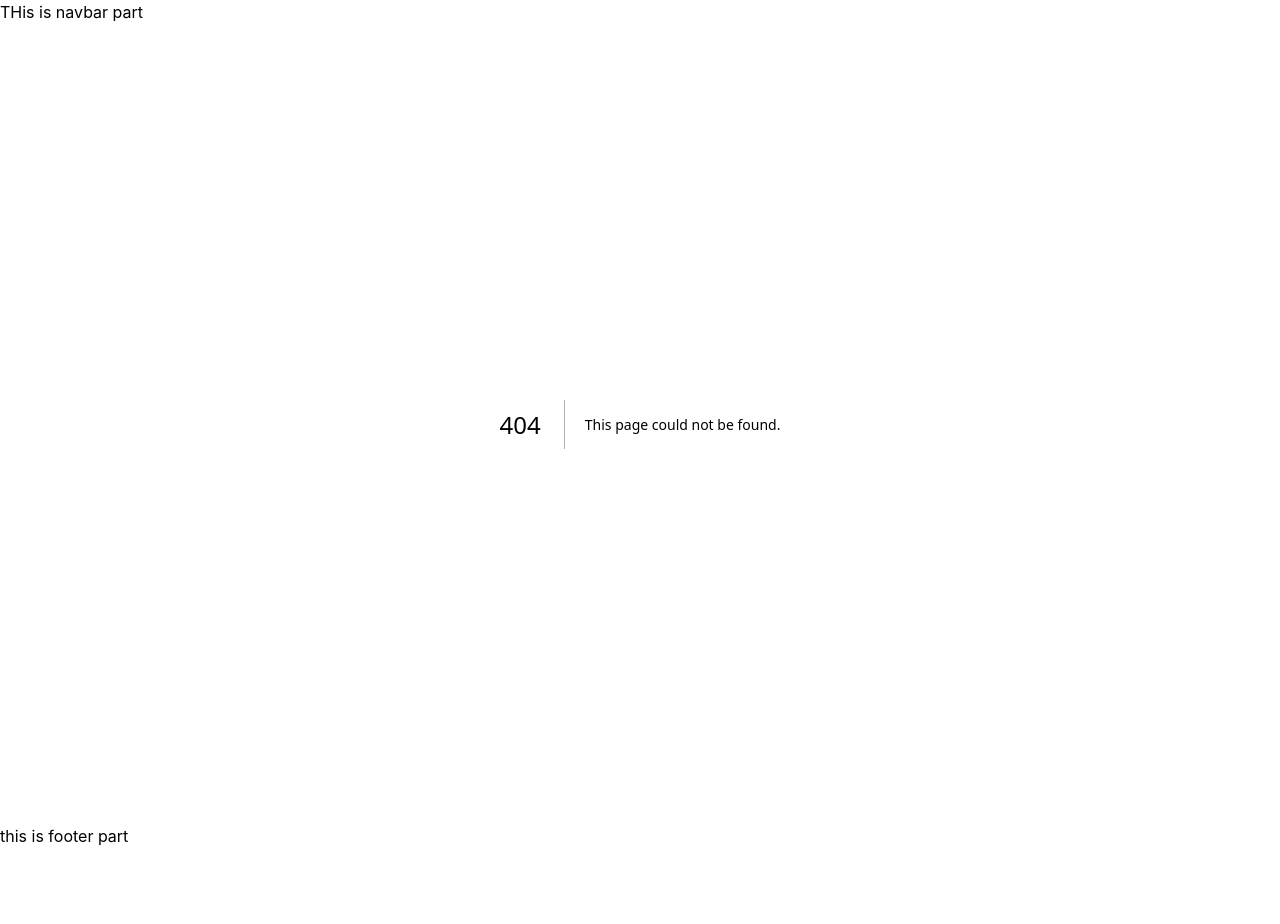
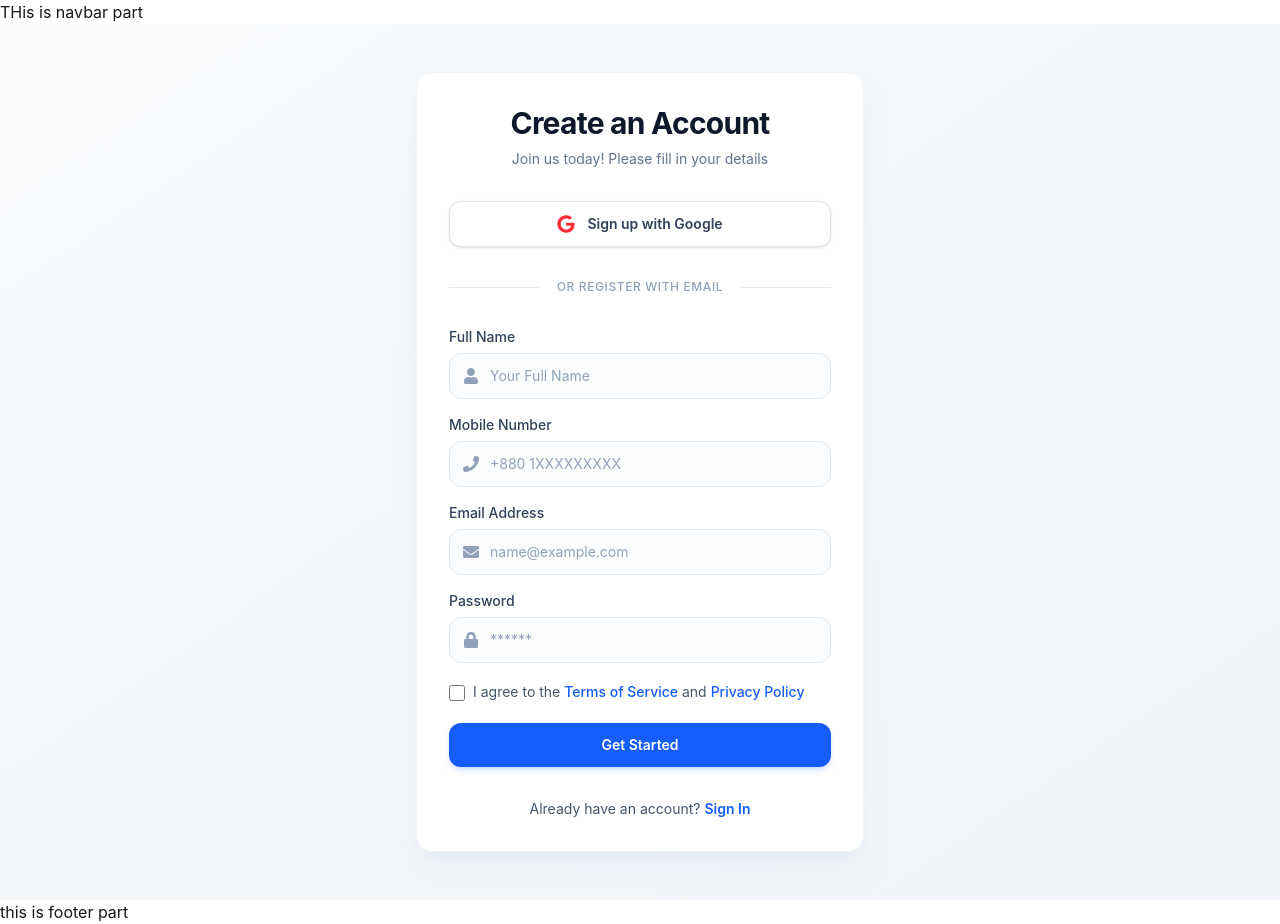
Before and after one commit to fuadhasan199/Hero-Kids, a Next.js app: page /register in a window 1280 px wide. Before the commit this address had no page. Before the commit the page ends 848 px from the top, so only its background shows below. Built offline with nearby package versions, Linux system fonts and the light colour scheme.

Commit message:
feat:added register page ui

```diff
--- a/src/app/globals.css
+++ b/src/app/globals.css
@@ -1,2 +1,6 @@
 @import "tailwindcss";
 @plugin "daisyui";
+:root {
+     background-color:white ;
+
+}
--- /dev/null
+++ b/src/app/register/page.jsx
@@ -0,0 +1,162 @@
+'use client'
+import React from 'react';
+import { FaEnvelope, FaGoogle, FaLock, FaPhone, FaUser } from 'react-icons/fa';
+
+const page = () => {
+   return (
+    <div className="flex min-h-screen items-center justify-center bg-gradient-to-br from-slate-50 to-slate-100 px-4 py-12 sm:px-6 lg:px-8">
+      <div className="w-full max-w-md space-y-8 rounded-2xl bg-white p-8 shadow-xl shadow-slate-200/50 border border-slate-100">
+        {/* Header */}
+        <div className="text-center">
+          <h2 className="text-3xl font-bold tracking-tight text-slate-900">Create an Account</h2>
+          <p className="mt-2 text-sm text-slate-500">Join us today! Please fill in your details</p>
+        </div>
+
+        {/* Social Login */}
+        <button
+          type="button"
+          className="flex w-full items-center justify-center gap-3 rounded-xl border border-slate-200 bg-white px-4 py-3 text-sm font-semibold text-slate-700 shadow-sm transition-all duration-200 hover:bg-slate-50 hover:border-slate-300 active:scale-[0.98]"
+        >
+          <FaGoogle className="text-red-500 text-lg" />
+          <span>Sign up with Google</span>
+        </button>
+
+        <div className="relative flex items-center justify-center">
+          <div className="absolute inset-0 flex items-center">
+            <div className="w-full border-t border-slate-200"></div>
+          </div>
+          <span className="relative bg-white px-4 text-xs uppercase tracking-wider text-slate-400 font-medium">
+            Or register with email
+          </span>
+        </div>
+
+        {/* Form */}
+        <form className="mt-8 space-y-5" onSubmit={(e) => e.preventDefault()}>
+          <div className="space-y-4">
+            {/* Full Name Field */}
+            <div>
+              <label htmlFor="name" className="block text-sm font-medium text-slate-700 mb-1.5">
+                Full Name
+              </label>
+              <div className="relative">
+                <div className="absolute inset-y-0 left-0 flex items-center pl-3.5 pointer-events-none text-slate-400">
+                  <FaUser />
+                </div>
+                <input
+                  id="name"
+                  name="name"
+                  type="text"
+                  required
+                  className="block w-full rounded-xl border border-slate-200 bg-slate-50/50 py-3 pl-10 pr-4 text-sm text-slate-900 placeholder-slate-400 transition-all duration-200 focus:border-blue-500 focus:bg-white focus:ring-2 focus:ring-blue-500/20 focus:outline-none"
+                  placeholder="Your Full Name"
+                />
+              </div>
+            </div>
+
+            {/* Mobile Number Field */}
+            <div>
+              <label htmlFor="mobile" className="block text-sm font-medium text-slate-700 mb-1.5">
+                Mobile Number
+              </label>
+              <div className="relative">
+                <div className="absolute inset-y-0 left-0 flex items-center pl-3.5 pointer-events-none text-slate-400">
+                  <FaPhone />
+                </div>
+                <input
+                  id="mobile"
+                  name="mobile"
+                  type="tel"
+                  required
+                  className="block w-full rounded-xl border border-slate-200 bg-slate-50/50 py-3 pl-10 pr-4 text-sm text-slate-900 placeholder-slate-400 transition-all duration-200 focus:border-blue-500 focus:bg-white focus:ring-2 focus:ring-blue-500/20 focus:outline-none"
+                  placeholder="+880 1XXXXXXXXX"
+                />
+              </div>
+            </div>
+
+            {/* Email Field */}
+            <div>
+              <label htmlFor="email" className="block text-sm font-medium text-slate-700 mb-1.5">
+                Email Address
+              </label>
+              <div className="relative">
+                <div className="absolute inset-y-0 left-0 flex items-center pl-3.5 pointer-events-none text-slate-400">
+                  <FaEnvelope />
+                </div>
+                <input
+                  id="email"
+                  name="email"
+                  type="email"
+                  autoComplete="email"
+                  required
+                  className="block w-full rounded-xl border border-slate-200 bg-slate-50/50 py-3 pl-10 pr-4 text-sm text-slate-900 placeholder-slate-400 transition-all duration-200 focus:border-blue-500 focus:bg-white focus:ring-2 focus:ring-blue-500/20 focus:outline-none"
+                  placeholder="name@example.com"
+                />
+              </div>
+            </div>
+
+            {/* Password Field */}
+            <div>
+              <label htmlFor="password" className="block text-sm font-medium text-slate-700 mb-1.5">
+                Password
+              </label>
+              <div className="relative">
+                <div className="absolute inset-y-0 left-0 flex items-center pl-3.5 pointer-events-none text-slate-400">
+                  <FaLock />
+                </div>
+                <input
+                  id="password"
+                  name="password"
+                  type="password"
+                  required
+                  className="block w-full rounded-xl border border-slate-200 bg-slate-50/50 py-3 pl-10 pr-4 text-sm text-slate-900 placeholder-slate-400 transition-all duration-200 focus:border-blue-500 focus:bg-white focus:ring-2 focus:ring-blue-500/20 focus:outline-none"
+                  placeholder="******"
+                />
+              </div>
+            </div>
+          </div>
+
+          {/* Terms Agreement */}
+          <div className="flex items-start text-sm mt-2">
+            <div className="flex items-center h-5">
+              <input
+                id="terms"
+                name="terms"
+                type="checkbox"
+                required
+                className="h-4 w-4 rounded border-slate-300 text-blue-600 focus:ring-blue-500 transition-colors"
+              />
+            </div>
+            <label htmlFor="terms" className="ml-2 block text-slate-600 leading-tight">
+              I agree to the{' '}
+              <a href="#" className="font-medium text-blue-600 hover:text-blue-500 transition-colors">
+                Terms of Service
+              </a>{' '}
+              and{' '}
+              <a href="#" className="font-medium text-blue-600 hover:text-blue-500 transition-colors">
+                Privacy Policy
+              </a>
+            </label>
+          </div>
+
+          {/* Submit Button */}
+          <button
+            type="submit"
+            className="w-full rounded-xl bg-blue-600 px-4 py-3 text-sm font-semibold text-white shadow-md shadow-blue-500/20 transition-all duration-200 hover:bg-blue-700 hover:shadow-lg hover:shadow-blue-500/30 active:scale-[0.98]"
+          >
+            Get Started
+          </button>
+        </form>
+
+        {/* Footer */}
+        <p className="text-center text-sm text-slate-600">
+          Already have an account?{' '}
+          <a href="#" className="font-semibold text-blue-600 hover:text-blue-500 transition-colors">
+            Sign In
+          </a>
+        </p>
+      </div>
+    </div>
+  );
+};
+
+export default page;
```
